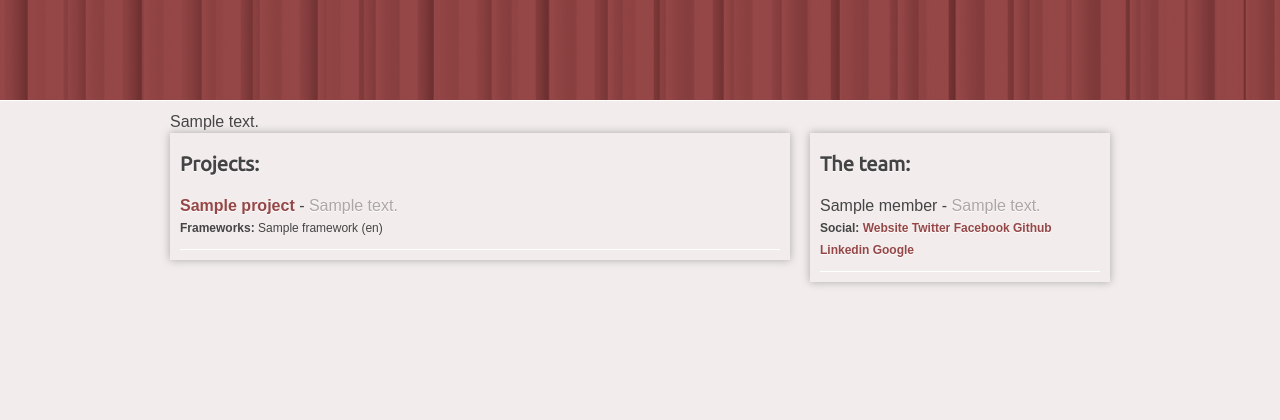
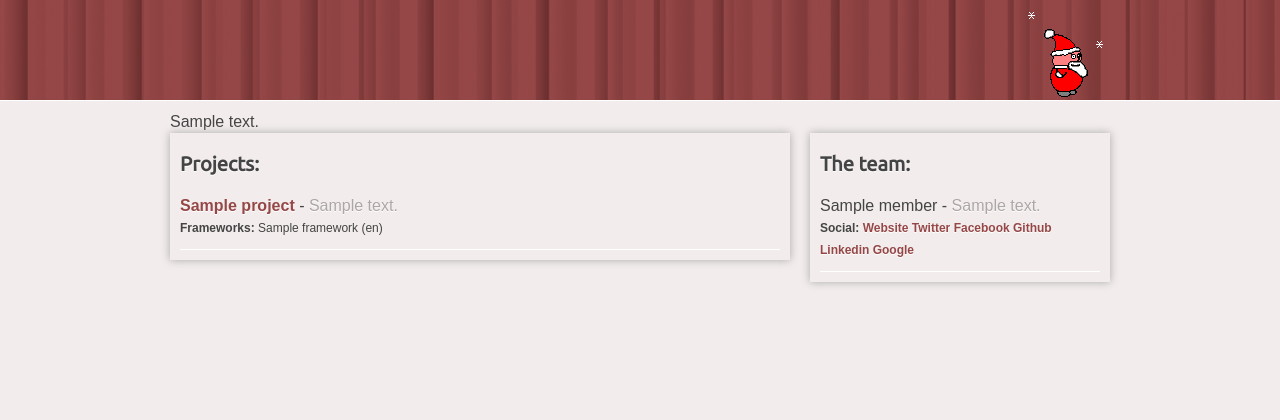
Before and after one commit to Psywerx/psywerx, a Django app: template templates/index.html in a window 1280 px wide. Shown: the top 420 px of the page. Run offline with Django 3.2, Linux system fonts and the light colour scheme; the template is opened without the code that fills it: most values are stand-ins (such as "Sample title", 1, 10 or a date in 2020); some libraries are stand-ins or nearby versions.

Commit message:
Added the dancing santa!

```diff
--- a/templates/layout.html
+++ b/templates/layout.html
@@ -31,6 +31,7 @@
             <div class="grid_12"  id="header-txt">
             <h1 class="shadow-dark" id="header-h">{% block title-header %}{{SITE_TITLE}}{% endblock %}</h1>
 
+<div title="Vesele praznike" style="z-index:666;position:absolute;top:10px; right:20px;background-image:url(/site_media/img/santa.gif);width:87px;height:87px;"></div>
             </div>
         </div>
     </div>
```
Also changed, not shown: site_media/img/santa.gif (added).
